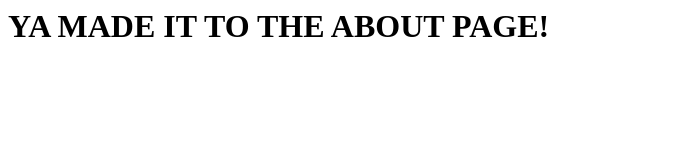
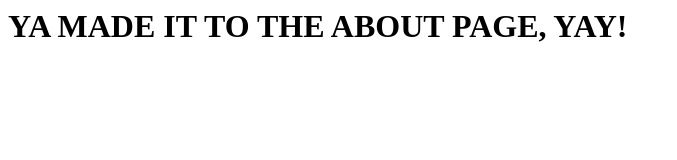
Before and after one commit to Clyzel/techtonica-assesments, a website: page about.html in a window 1280 px wide. Shown: the whole page, without its empty margins (0-677 px from the left). Drawn offline with Linux system fonts and the light colour scheme.

Commit message:
Made a change for the pull request

```diff
--- a/about.html
+++ b/about.html
@@ -6,6 +6,6 @@
     <title>Document</title>
 </head>
 <body>
-    <h1>YA MADE IT TO THE ABOUT PAGE!</h1>
+    <h1>YA MADE IT TO THE ABOUT PAGE, YAY!</h1>
 </body>
 </html>
```
